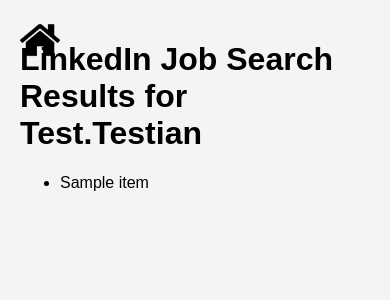
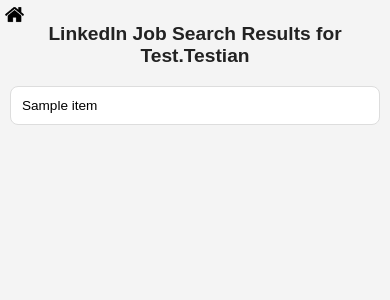
Before and after one commit to Vahid-Kosari/fenjan_website, a Django app: template fenjan/templates/fenjan/search_results.html in a window 390 px wide. Shown: the top 300 px of the page. Run offline with Django 5.2, Linux system fonts and the light colour scheme; data comes from the database, SQL or seed files in the repository; both versions use the stored data as it was after the commit; tables that the repository leaves empty hold one stand-in row (values such as "Sample post"); the template is opened without the code that fills it: values that come from a table or form of the project are taken from there, most other values are stand-ins (such as "Sample title", 1, 10 or a date in 2020); parts of the project's set-up code (start-up, migrations or seed data) failed here and were passed over.

Commit message:
search_results.html mobile responsive. All done.

```diff
--- a/fenjan/static/fenjan/search_results.css
+++ b/fenjan/static/fenjan/search_results.css
@@ -1,3 +1,5 @@
+/* search_results.css */
+
 body {
     font-family: Arial, sans-serif;
     margin: 0;
@@ -11,38 +13,31 @@
     padding: 20px;
 }
 
-.result-frame {
-    border: 1px solid #ddd;
-    padding: 15px;
-    margin: 10px 0;
-    background-color: #fff;
-    border-radius: 5px;
+h1 {
+    font-size: 1.8rem;
+    color: #222;
+    margin-bottom: 1em;
+    text-align: center;
 }
 
-.result-title {
-    font-size: 20px;
-    font-weight: bold;
-    color: #333;
+.results-list {
+    list-style-type: none;
+    padding: 0;
 }
 
-.result-link {
-    color: #0073b1;
-    text-decoration: none;
+.result-item {
+    background-color: #fff;
+    border: 1px solid #ddd;
+    margin-bottom: 1em;
+    padding: 1em;
+    border-radius: 8px;
+    word-wrap: break-word;
 }
 
-.result-link:hover {
-    text-decoration: underline;
-}
-
-.search-url {
-    margin-top: 10px;
-    font-size: 14px;
+.no-results {
+    text-align: center;
+    font-size: 1.2rem;
     color: #555;
-}
-
-.home-img {
-    width: 40px;
-    height: auto;
 }
 
 .home-icon {
@@ -51,3 +46,52 @@
     left: 20px;
     display: inline-block;
 }
+
+.home-img {
+    width: 40px;
+    height: auto;
+}
+
+/* ✅ Responsive styles for smaller screens */
+@media screen and (max-width: 768px) {
+    .container {
+        padding: 10px;
+    }
+
+    h1 {
+        font-size: 1.4rem;
+    }
+
+    .result-item {
+        font-size: 0.95rem;
+        padding: 0.8em;
+    }
+
+    .home-icon {
+        top: 10px;
+        left: 10px;
+    }
+
+    .home-img {
+        width: 30px;
+    }
+}
+
+@media screen and (max-width: 480px) {
+    h1 {
+        font-size: 1.2rem;
+    }
+
+    .result-item {
+        font-size: 0.85rem;
+    }
+
+    .home-icon {
+        top: 5px;
+        left: 5px;
+    }
+
+    .home-img {
+        width: 5%;
+    }
+}
--- a/fenjan/templates/fenjan/search_results.html
+++ b/fenjan/templates/fenjan/search_results.html
@@ -1,32 +1,32 @@
 {% load static %}
-
 
 <!DOCTYPE html>
 <html lang="en">
 <head>
     <meta charset="UTF-8">
     <meta name="viewport" content="width=device-width, initial-scale=1.0">
+    <title>LinkedIn Search Results</title>
     <link rel="stylesheet" href="{% static 'fenjan/search_results.css' %}">
-    <title>LinkedIn Search Results</title>
 </head>
 <body>
     <a href="{% url 'index' %}" class="home-icon">
         <img src="{% static 'fenjan/src/home-icon.png' %}" alt="Home" class="home-img">
     </a>
-        <div class="container">
+
+    <div class="container">
         <h1>LinkedIn Job Search Results for {{ customer }}</h1>
 
         {% if html_content %}
-            <ul>
+            <ul class="results-list">
                 {% for item in html_content %}
-                    <li>{{ item|safe }}</li>  {# Use |safe if HTML content should be rendered as HTML #}
+                    <li class="result-item">{{ item|safe }}</li>
                 {% endfor %}
             </ul>
         {% else %}
-            <p>No results found.</p>
+            <p class="no-results">No results found.</p>
         {% endif %}
+    </div>
 
-    </div>
     <script src="{% static 'fenjan/index.js' %}"></script>
 </body>
 </html>
```
Also changed, not shown: fenjan/utils/relevant_positions/relevant_positions_for_6th.User.html (+18 -6 lines), db.sqlite3.
